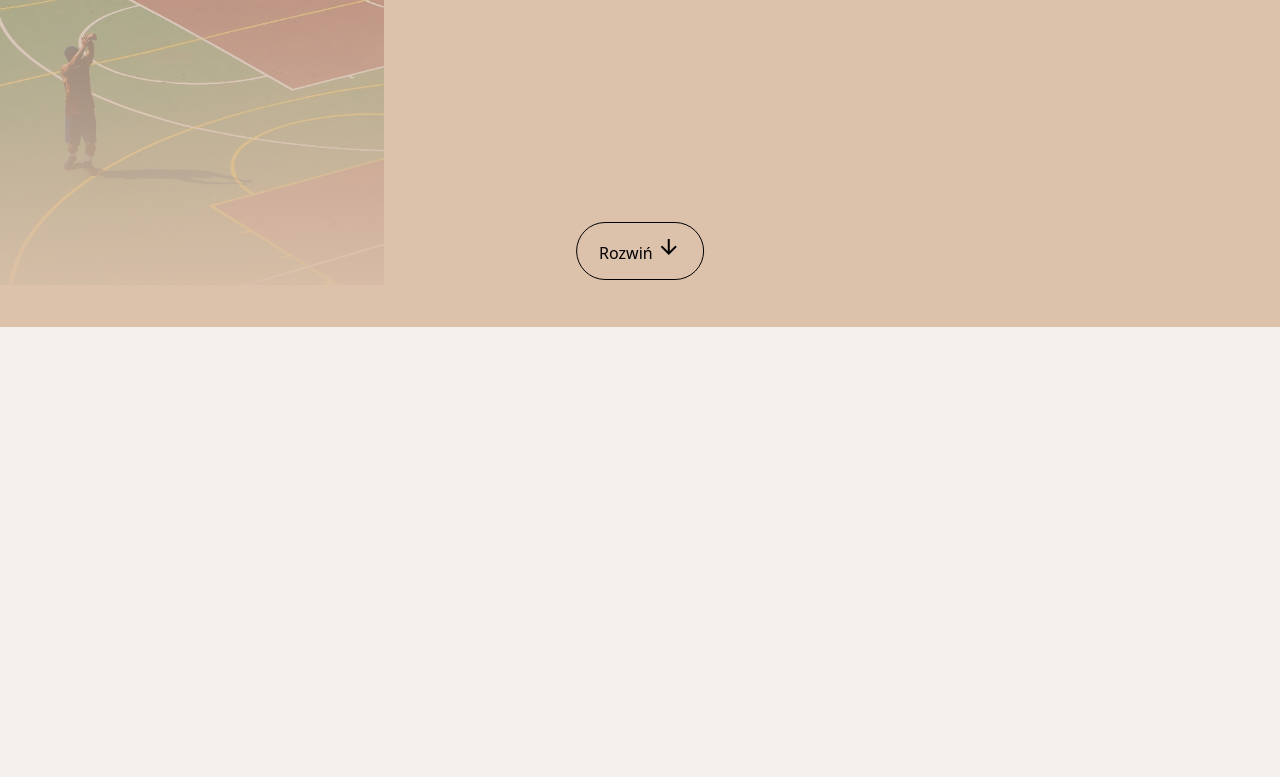
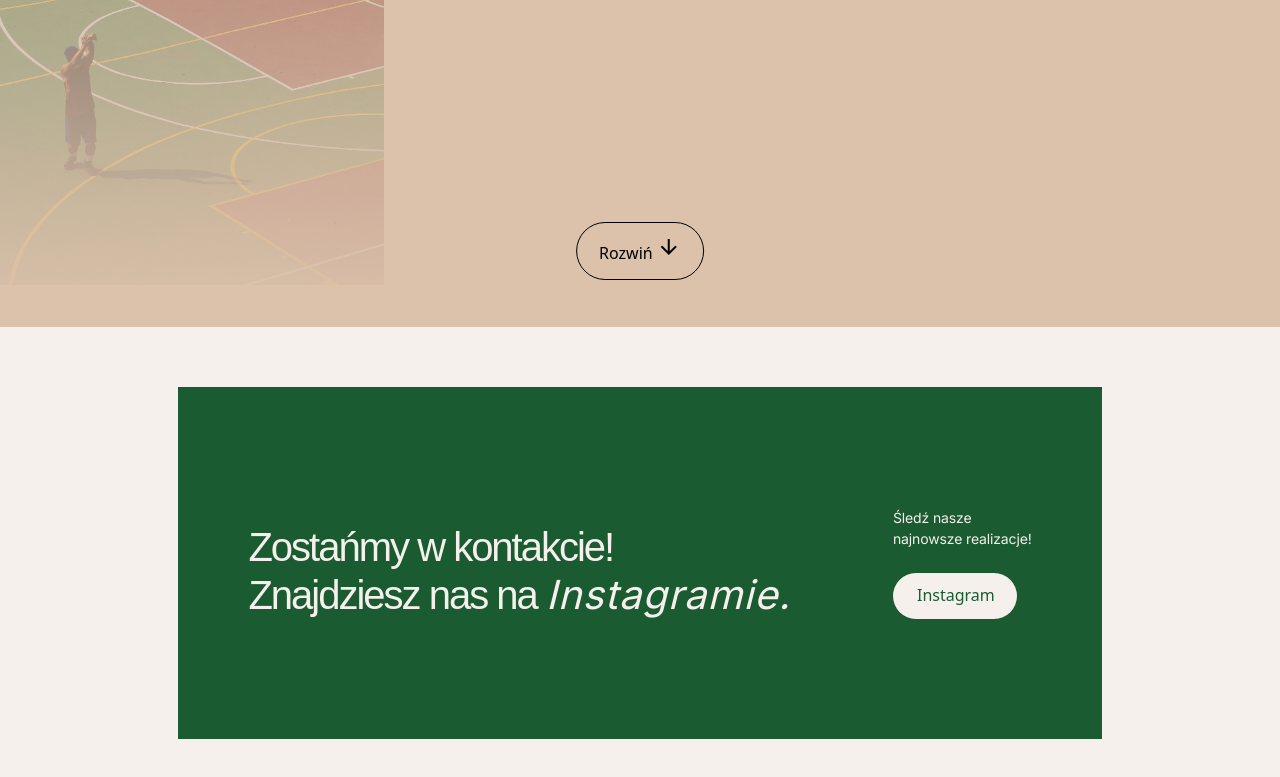
Before and after one commit to karolinakula1/zadanie-rekrutacja, a plain HTML site: page src/index.html in a window 1280 px wide. Shown: the part 3418-4195 px from the top of the page. Before the commit the page ends 3745 px from the top, so only its background shows below. Drawn offline with nearby package versions, Linux system fonts and the light colour scheme.

Commit message:
add section about contact

```diff
--- /dev/null
+++ b/src/components/contact/contact.css
@@ -0,0 +1,68 @@
+.contact {
+    background-color: #F5F0EC;
+}
+
+.contact-container {
+    background-color: #1B5B31;
+    display: flex;
+    flex-direction: row;
+    justify-content: space-between;
+    align-items: flex-end;
+    gap: 4.44%;
+    margin: 3.75rem 13.89% 3.75rem 13.89%;
+    padding: 7.5rem 0 7.5rem;
+}
+
+.contact-left-side {
+    display: flex;
+    flex-direction: column;
+    align-items: flex-start;
+    padding-left: 7.64%;
+}
+
+.contact-right-side {
+    display: flex;
+    flex-direction: column;
+    gap: 24px;
+    align-items: flex-start;
+    padding-right: 7.64%;
+}
+
+.contact-title {
+    color: #F5F0EC;
+    font-family: Montserrat, sans-serif;
+    font-size: 40px;
+    font-style: normal;
+    font-weight: 400;
+    line-height: 48px;
+    letter-spacing: -2px;
+}
+
+.contact-keyword {
+    font-weight: 500;
+    letter-spacing: 1px;
+    font-family: Inter, sans-serif;
+}
+
+.contact-subtitle {
+    display: flex;
+    flex-direction: column;
+    color: #F5F0EC;
+    font-family: Inter, sans-serif;
+    font-size: 16px;
+    font-style: normal;
+    font-weight: 400;
+    line-height: 24px;
+    letter-spacing: -0.16px;
+}
+
+.contact-button {
+    display: flex;
+    width: 124px;
+    padding: 10px 24px 12px 24px;
+    align-items: center;
+    background-color: #F5F0EC;
+    color: #1B5B31;
+    border: none;
+    border-radius: 200px;
+}
--- /dev/null
+++ b/src/components/contact/contact.html
@@ -0,0 +1,26 @@
+<!DOCTYPE html>
+<html lang="en">
+<head>
+    <meta charset="UTF-8">
+    <title>Title</title>
+    <link rel="stylesheet" href="components/contact/contact.css">
+</head>
+<body>
+<div class="contact" id="my-contact">
+    <div class="contact-container">
+        <div class="contact-left-side">
+            <a class="contact-title">Zostańmy w kontakcie!</a>
+            <a class="contact-title">Znajdziesz nas na <span class="italic contact-keyword">Instagramie.</span></a>
+        </div>
+        <div class="contact-right-side">
+            <div class="contact-subtitle">
+                <a>Śledź nasze</a>
+                <a>najnowsze realizacje!</a>
+            </div>
+            <button class="contact-button">Instagram</button>
+        </div>
+    </div>
+</div>
+</body>
+<script src="./contact.js"></script>
+</html>
--- a/src/index.html
+++ b/src/index.html
@@ -28,6 +28,7 @@
 <div id="my-offer"></div>
 <div id="my-about"></div>
 <div id="my-projects"></div>
+<div id="my-contact"></div>
 
 <script type="module" src="main.js"></script>
 </body>
--- a/src/main.js
+++ b/src/main.js
@@ -51,3 +51,12 @@ fetch('components/projects/projects.html')
     .catch(err => {
         console.error('Something went wrong during loading file', err)
     })
+
+fetch('components/contact/contact.html')
+    .then(res => res.text())
+    .then(data => {
+        document.querySelector('#my-contact').innerHTML = data;
+    })
+    .catch(err => {
+        console.error('Something went wrong during loading file', err)
+    })
```
Also changed, not shown: src/components/contact/contact.js (added).
